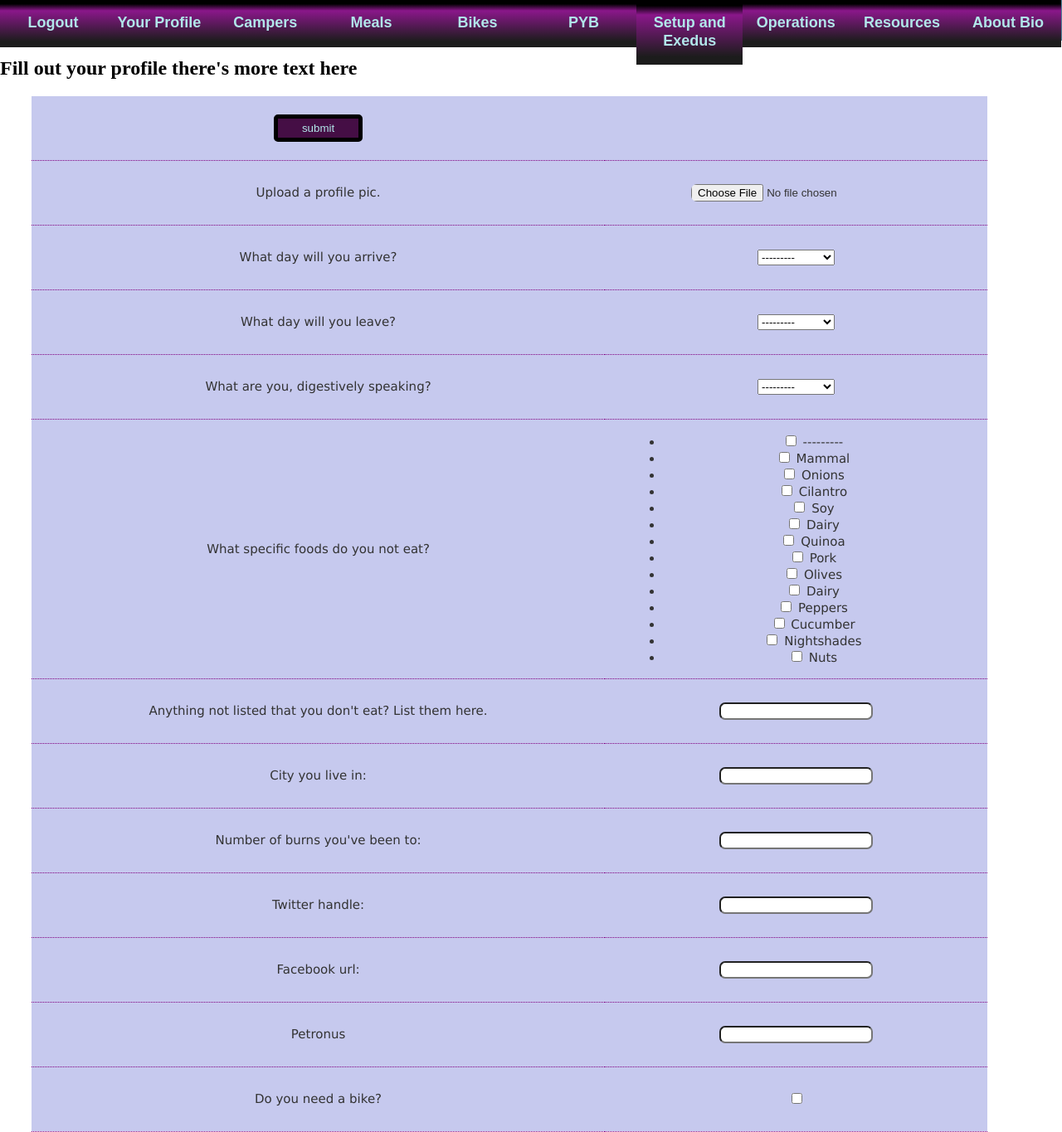
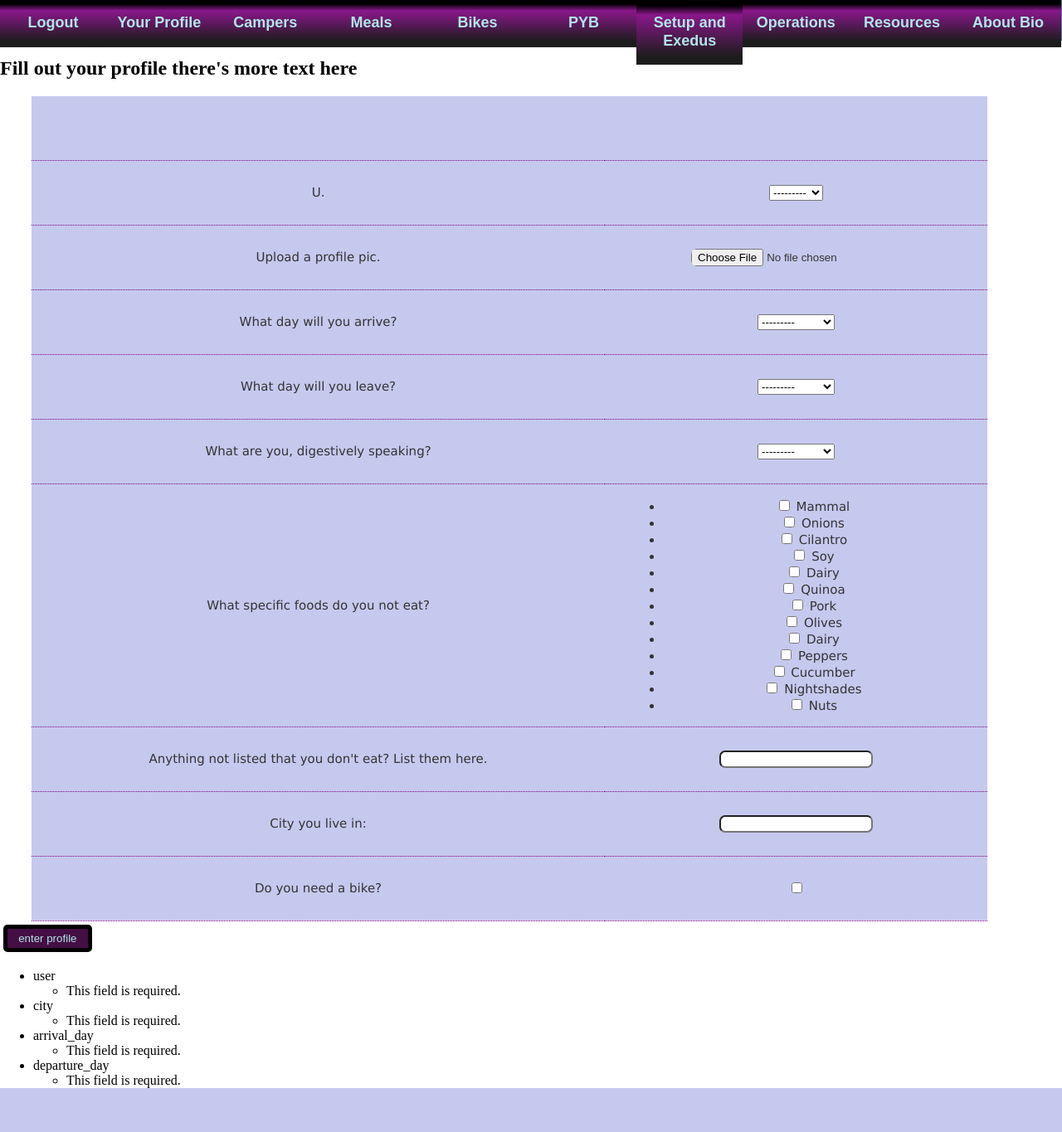
Before and after one commit to beckastar/BurningManCampApp, a Django app: page /profile/ in a window 1280 px wide. Shown: the part 121-1486 px from the top of the page at 83% size. After the commit the page ends 1433 px from the top, so only its background shows below. Run offline with Django 3.2, Linux system fonts and the light colour scheme; the visitor is signed in with stand-in values (Sample User, id 1); data comes from the database, SQL or seed files in the repository; parts of the project's set-up code (start-up, migrations or seed data) failed here and were passed over; some libraries are stand-ins or nearby versions; some web fonts are replaced.

Commit message:
profile form functionality. profile form table.

```diff
--- a/bioluminati/camp/forms.py
+++ b/bioluminati/camp/forms.py
@@ -8,19 +8,14 @@ from .models import MealShifts, UserProfile, Bikes, BicycleMutationInventory, In
 class UserForm(ModelForm):
     password = forms.CharField(widget = forms.PasswordInput())
 
-
     class Meta:
         model = User
         fields = ('username', 'email', 'password')
 
 class UserProfileForm(ModelForm):
+
+
     class Meta:
-        model = UserProfile
-        fields = ('playa_name', 'picture', 'city',
-                'number_of_burns', 'years_with_bio',
-                'petronus', 'needs_camp_bike', 'twitter_handle',
-                'facebook_url', 'diet_lifestyle',
-                'other_restrictions', 'arrival_day', 'departure_day', 'meal_restrictions')
         Fish = "Fish"
         Mammal = "Mammal"
         Vegetarian = "Vegetarian"
@@ -41,9 +36,29 @@ class UserProfileForm(ModelForm):
         Nuts = "Nuts"
         Pescaterian = "Pescaterian"
 
+        Restrictions = (
+          (Mammal, "Mammal"),
+          (Onions, "Onions"),
+          (Cilantro, "Cilantro"),
+          (Soy, "Soy"),
+          (Dairy, "Dairy"),
+          (Quinoa, "Quinoa"),
+          (Pork, "Pork"),
+          (Olives, "Olives"),
+          (Dairy, "Dairy"),
+          (Peppers, "Peppers"),
+          (Cucumber, "Cucumber"),
+          (Nightshades, "Nightshades"),
+          (Nuts, "Nuts")
+        )
+        model = UserProfile
+        fields = ('user','picture', 'city',
+                'needs_camp_bike', 'diet_lifestyle',
+                'other_restrictions', 'arrival_day',
+                'departure_day', 'meal_restrictions')
 
         widgets = {
-            'meal_restrictions': forms.widgets.CheckboxSelectMultiple(),
+            'meal_restrictions': forms.widgets.CheckboxSelectMultiple(choices=Restrictions),
         }
 
 class BikeForm(ModelForm):
--- a/bioluminati/camp/models.py
+++ b/bioluminati/camp/models.py
@@ -46,21 +46,21 @@ What_are_you = (
 	(Gluten_free, "Gluten_free")
 )
 
-Restrictions = (
-	(Mammal, "Mammal"),
-	(Onions, "Onions"),
-	(Cilantro, "Cilantro"),
-	(Soy, "Soy"),
-	(Dairy, "Dairy"),
-	(Quinoa, "Quinoa"),
-	(Pork, "Pork"),
-	(Olives, "Olives"),
-	(Dairy, "Dairy"),
-	(Peppers, "Peppers"),
-	(Cucumber, "Cucumber"),
-	(Nightshades, "Nightshades"),
-	(Nuts, "Nuts")
-)
+# Restrictions = (
+# 	(Mammal, "Mammal"),
+# 	(Onions, "Onions"),
+# 	(Cilantro, "Cilantro"),
+# 	(Soy, "Soy"),
+# 	(Dairy, "Dairy"),
+# 	(Quinoa, "Quinoa"),
+# 	(Pork, "Pork"),
+# 	(Olives, "Olives"),
+# 	(Dairy, "Dairy"),
+# 	(Peppers, "Peppers"),
+# 	(Cucumber, "Cucumber"),
+# 	(Nightshades, "Nightshades"),
+# 	(Nuts, "Nuts")
+# )
 
 
 class MealShifts(models.Model):
@@ -97,33 +97,22 @@ class UserProfile(models.Model):
     user = models.OneToOneField(User)
     # The additional attributes we wish to include.
     # allow null = true and blank = true below
-    playa_name = models.CharField(max_length=20)
     picture = models.ImageField(upload_to='profile_images', blank=True)
     city = models.CharField(max_length = 20)
-    number_of_burns = models.IntegerField()
-    years_with_bio = models.IntegerField()
-    petronus = models.CharField(max_length=20, blank=True)
     needs_camp_bike = models.BooleanField(default=False)
-    twitter_handle = models.CharField(max_length=30, blank=True)
-    facebook_url = models.CharField(max_length=30)
     diet_lifestyle = models.CharField(max_length = 200, choices=What_are_you, null=True, blank=True)
-    meal_restrictions = models.CharField(max_length = 200, choices=Restrictions, blank= True)
+    meal_restrictions = models.CharField(max_length = 200, blank= True)
     other_restrictions = models.CharField(max_length=100, blank=True)
     arrival_day =  models.IntegerField(choices=Days)
     departure_day = models.IntegerField(choices=Days)
     date = models.DateTimeField(auto_now_add=True, blank=True)
 
     def __str__(self):
-        return '%s %s %s %s %s %s %s %s %s %s %s %s %s %s %s %s %s %s' %(
-        	self.user, self.playa_name,
-        	self.city, self.petronus,
-        	self.picture, self.number_of_burns,
-        	self.twitter_handle, self.facebook_url,
-        	self.years_with_bio, self.petronus,
-        	self.arrival_day, self.departure_day,
-        	self.diet_lifestyle, self.other_restrictions,
-        	self.meal_restrictions,
-        	self.picture, self.user
+        return '%s %s %s %s %s %s %s %s %s' %(
+        	self.user,  self.picture, self.city,
+        	self.needs_camp_bike,
+        	self.diet_lifestyle, self.meal_restrictions, self.other_restrictions,
+        	self.arrival_day, self.departure_day
         	)
 
 class Bikes(models.Model):
--- a/bioluminati/camp/templates/profile.html
+++ b/bioluminati/camp/templates/profile.html
@@ -4,10 +4,11 @@
 
 <div id="profile">
 		<h2>Fill out your profile there's more text here  </h2>
-		<form action="." method="post">
+		<form action="/profile/" method="post">
 	<table id="profile_table" class="gradienttable table_with_form">
 			{% csrf_token %}
-		    	<thead><tr id="profile_submit_row"><td><input class="table_button" type="submit" value="submit"></td><td></td></tr>
+		    	<thead><tr id="profile_submit_row"><td></td><td></td></tr>
+		    	<tr><td>U.</td><td> {{form.user}}</td></tr>
 			    <tr><td>Upload a profile pic.</td><td> {{form.picture}}</td></tr>
 			    <tr><td>What day will you arrive?</td><td>{{form.arrival_day}}</td></tr>
 				<tr><td>What day will you leave?</td><td>{{form.departure_day}}</td></tr>
@@ -15,13 +16,17 @@
 			    <tr><td>What specific foods do you not eat?</td><td>{{form.meal_restrictions}}</td></tr>
 			    <tr><td>Anything not listed that you don't eat? List them here. </td><td>{{form.other_restrictions}}</td></tr>
 			    <tr><td>City you live in: </td><td>{{form.city}}</td></tr>
-			    <tr><td>Number of burns you've been to: </td><td>{{form.number_of_burns}}</td></tr>
-			    <tr><td>Twitter handle: </td><td>{{form.twitter_handle}}</td></tr>
-			    <tr><td>Facebook url: </td><td>{{form.facebook_url}}</td></tr>
-			    <tr><td>Petronus </td><td>{{form.petronus}}</td></tr>
 			    <tr><td>Do you need a bike? </td><td>{{form.needs_camp_bike}}</td></tr>
 	</table>
+		<input class="table_button" type="submit" value="enter profile">
 			</form>
 </div>
 
+{% if form.errors %}
+<div id="form-error">
+{{ form.errors }}
+{{ form.non_field_errors }}
+</div>
+{% endif %}
+
 {% endblock %}
--- a/bioluminati/camp/views.py
+++ b/bioluminati/camp/views.py
@@ -24,21 +24,6 @@ def login(request):
 
 def about(request):
      return render_to_response('about.html', RequestContext(request))
-
-def profile(request):
-    profile = UserProfile.objects.all()
-    username = None
-    form = UserProfileForm(request.POST)
-    if request.method == 'POST':
-        if form.is_valid():
-            # save the form
-            profile = form.save(commit=True)
-            profile.user = request.user
-            profile.save()
-            return redirect('profile')
-        else:
-            form = UserProfileForm()
-    return render(request, "profile.html", RequestContext(request, {'form': form, 'profile': profile,}))
 
 def signup_for_shift(request):
     if request.method == 'POST':
@@ -112,7 +97,7 @@ def remove_self_from_shift(request):
     return show_signup_table(request)
 
 def show_signup_table(request):
-    model = MealShifts
+    # model = MealShifts
     user = request.user
     poss_shifts = MealShifts.objects.all().order_by('day')
     day_choices = range(0, 6)
@@ -148,6 +133,37 @@ def show_signup_table(request):
                 'fridayShiftsTaken':fridayShiftsTaken, 'fridayShiftsAvail':fridayShiftsAvail,
                 'saturdayShiftsTaken':saturdayShiftsTaken, 'saturdayShiftsAvail':saturdayShiftsAvail
                 },))
+
+
+# def edit_profile(request):
+#     # allow user to edit their own profile
+#     if request.method == 'POST':
+
+
+#     return
+
+# form is not valid
+def profile(request):
+    form = UserProfileForm(request.POST, instance=request.user)
+    print(request.user)
+    if request.method == 'POST':
+        form = UserProfileForm(request.POST)
+        if form.is_valid():
+            # save the form
+            # UserProfile.user = request.user
+            print("is valid")
+            # form.save(commit=False)
+            form.fields['user']=request.user
+            # user = UserProfile.objects.get(user=request.user)
+            form.save(commit=True)
+            print("saved")
+        else:
+            print("not valid")
+            print(messages.error(request, "Error"))
+            # form = UserProfileForm()
+    return render(request, "profile.html", RequestContext(request, {'form': form, 'profile': profile,}))
+
+
 
 @staff_member_required
 def remove_bike(request):
```
Also changed, not shown: bioluminati/camp/migrations/0001_initial.py (added), bioluminati/camp/migrations/__init__.py (added).
